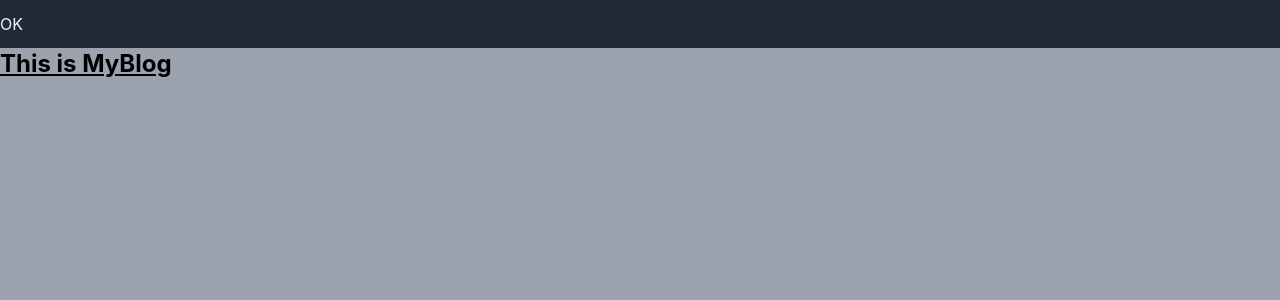
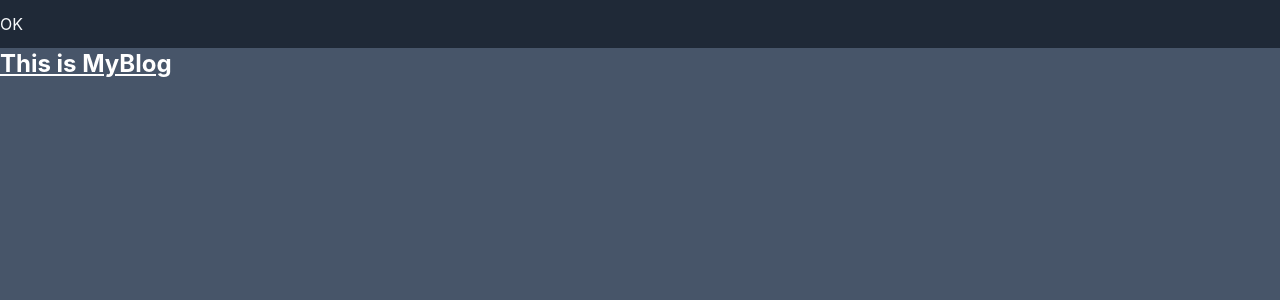
Before and after one commit to chinguyen98/myblog, a Next.js app: page / in a window 1280 px wide. Shown: the top 300 px of the page. Built offline with nearby package versions, Linux system fonts and the light colour scheme.

Commit message:
config darkmode

```diff
--- a/layouts/MainLayout/MainLayout.tsx
+++ b/layouts/MainLayout/MainLayout.tsx
@@ -7,7 +7,7 @@ type MainLayoutProps = {
 
 const MainLayout = ({ children }: MainLayoutProps): JSX.Element => {
   return (
-    <div className="bg-gray-400 w-screen h-screen">
+    <div className="bg-sky-50 dark:bg-slate-600 w-screen h-screen">
       <Navbar />
       {children}
     </div>
--- a/layouts/MainLayout/components/Navbar/Navbar.tsx
+++ b/layouts/MainLayout/components/Navbar/Navbar.tsx
@@ -1,7 +1,7 @@
 const Navbar = (): JSX.Element => {
   return (
-    <div className="h-12 flex items-center w-screen bg-gray-800">
-      <span className="text-slate-100">OK</span>
+    <div className="h-12 flex items-center w-screen bg-sky-200 dark:bg-gray-800">
+      <span className="text-slate-900 dark:text-slate-50">OK</span>
     </div>
   );
 };
--- /dev/null
+++ b/pages/_document.tsx
@@ -0,0 +1,16 @@
+import { Html, Head, Main, NextScript } from 'next/document';
+import { useEffect, useState } from 'react';
+
+export default function Document() {
+  const [isDarkMode, setIsDarkMode] = useState(true);
+
+  return (
+    <Html className={isDarkMode ? 'dark' : ''}>
+      <Head />
+      <body>
+        <Main />
+        <NextScript />
+      </body>
+    </Html>
+  );
+}
--- a/pages/index.tsx
+++ b/pages/index.tsx
@@ -4,7 +4,7 @@ import MainLayout from '../layouts/MainLayout';
 const Home: NextPage = () => {
   return (
     <MainLayout>
-      <div className="text-2xl font-bold underline">This is MyBlog</div>
+      <div className="text-2xl font-bold underline text-black dark:text-white">This is MyBlog</div>
     </MainLayout>
   );
 };
--- a/tailwind.config.js
+++ b/tailwind.config.js
@@ -1,5 +1,6 @@
 /** @type {import('tailwindcss').Config} */
 module.exports = {
+  darkMode: "class",
   content: [
     "./pages/**/*.{js,ts,jsx,tsx}",
     "./components/**/*.{js,ts,jsx,tsx}",
```
